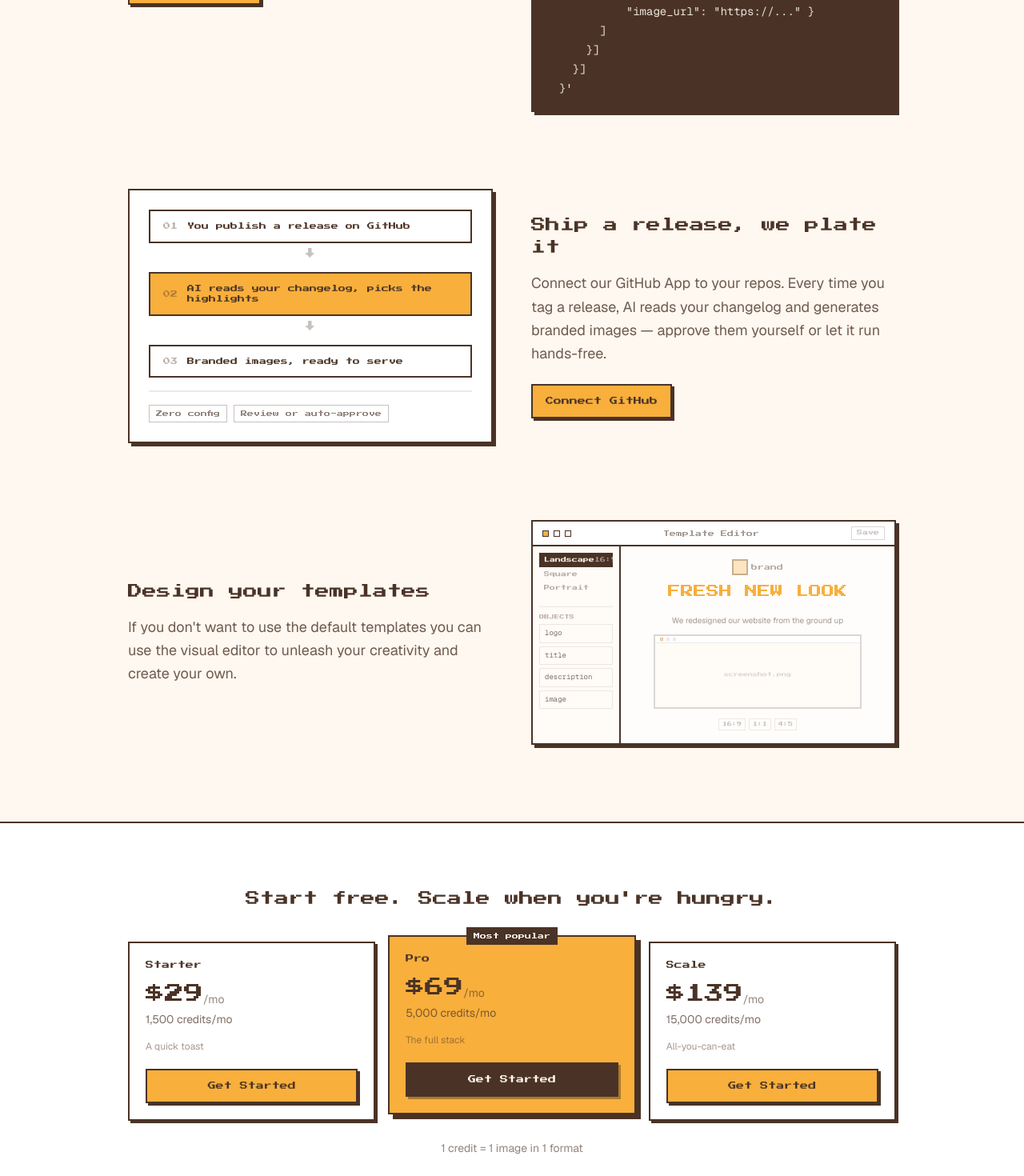
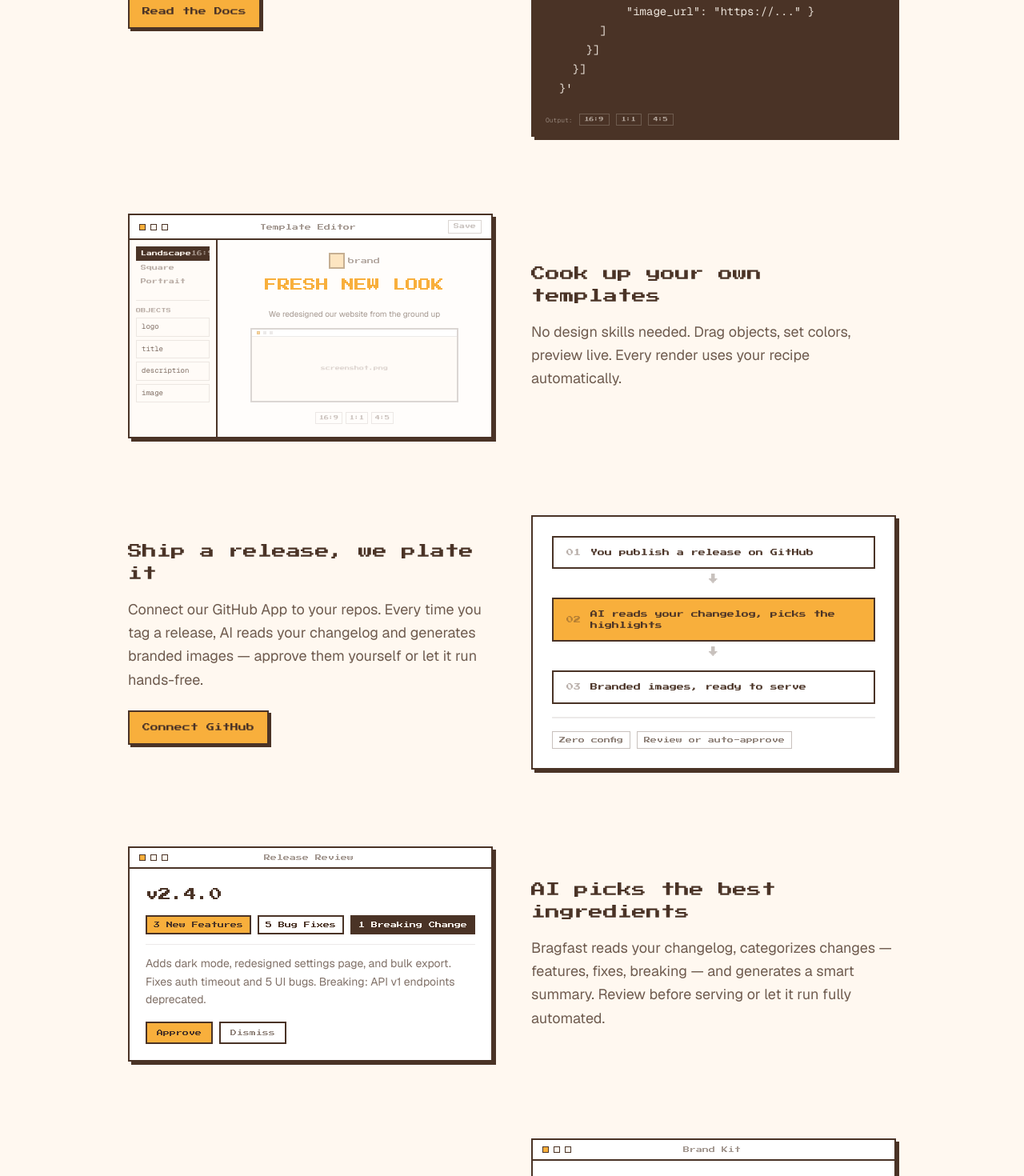
Before and after one commit to rob-vb/bragfast, a Next.js app: page / in a window 1280 px wide. Shown: the part 1100-2570 px from the top of the page at 80% size. Built offline with nearby package versions, Linux system fonts and the light colour scheme.

Commit message:
feat: expand homepage to 5 feature sections with new mockups

```diff
--- a/src/app/page.tsx
+++ b/src/app/page.tsx
@@ -4,6 +4,8 @@ import type { Metadata } from "next";
 import { LandingNav } from "@/components/landing/landing-nav";
 import { HeroAnimation } from "@/components/landing/hero-animation";
 import { EditorMockup } from "@/components/landing/editor-mockup";
+import { AIAnalysisMockup } from "@/components/landing/ai-analysis-mockup";
+import { BrandKitMockup } from "@/components/landing/brand-kit-mockup";
 import { PAID_PLANS, type PlanConfig } from "@/lib/plans";
 
 export const metadata: Metadata = {
@@ -117,7 +119,7 @@ export default function Home() {
                 Developers, POST and receive
               </h2>
               <p className="font-[family-name:var(--font-geist-sans)] text-base md:text-lg text-brand/80 leading-relaxed mb-6">
-                Cooked new features? Use our REST API to generate images. Ready to serve.
+                One API call, three formats. Automate branded release visuals from any CI/CD pipeline — your team sees results without touching a design tool.
               </p>
               <Link
                 href="/docs"
@@ -153,12 +155,54 @@ export default function Home() {
   }'`}
                 </code>
               </pre>
+              <div className="flex items-center gap-2 px-4 pb-3 pt-1">
+                <span className="font-[family-name:var(--font-geist-mono)] text-[8px] text-surface/40">
+                  Output:
+                </span>
+                {["16:9", "1:1", "4:5"].map((fmt) => (
+                  <span
+                    key={fmt}
+                    className="font-[family-name:var(--font-press-start)] text-[6px] text-surface/60 border border-surface/20 px-1.5 py-0.5"
+                  >
+                    {fmt}
+                  </span>
+                ))}
+              </div>
             </div>
           </div>
 
-          {/* Row 2: GitHub Integration — visual left, text right */}
+          {/* Row 2: Template Editor — visual left, text right */}
           <div className="grid md:grid-cols-2 gap-8 md:gap-12 items-center">
             <div className="order-2 md:order-1">
+              <EditorMockup />
+            </div>
+            <div className="order-1 md:order-2">
+              <h2 className="font-[family-name:var(--font-press-start)] text-sm md:text-lg mb-4">
+                Cook up your own templates
+              </h2>
+              <p className="font-[family-name:var(--font-geist-sans)] text-base md:text-lg text-brand/80 leading-relaxed">
+                No design skills needed. Drag objects, set colors, preview live. Every render uses your recipe automatically.
+              </p>
+            </div>
+          </div>
+
+          {/* Row 3: GitHub Integration — text left, visual right */}
+          <div className="grid md:grid-cols-2 gap-8 md:gap-12 items-center">
+            <div>
+              <h2 className="font-[family-name:var(--font-press-start)] text-sm md:text-lg mb-4">
+                Ship a release, we plate it
+              </h2>
+              <p className="font-[family-name:var(--font-geist-sans)] text-base md:text-lg text-brand/80 leading-relaxed mb-6">
+                Connect our GitHub App to your repos. Every time you tag a release, AI reads your changelog and generates branded images — approve them yourself or let it run hands-free.
+              </p>
+              <Link
+                href="/signup"
+                className="inline-block font-[family-name:var(--font-press-start)] text-[10px] px-4 py-3 text-brand border-2 border-brand bg-gold shadow-[3px_3px_0_var(--color-brand)] hover:shadow-[1px_1px_0_var(--color-brand)] hover:translate-x-[2px] hover:translate-y-[2px] transition-all"
+              >
+                Connect GitHub
+              </Link>
+            </div>
+            <div>
               {/* GitHub webhook flow */}
               <div className="border-2 border-brand bg-white p-6 shadow-[4px_4px_0_var(--color-brand)]">
                 <div className="flex flex-col gap-3">
@@ -196,34 +240,34 @@ export default function Home() {
                 </div>
               </div>
             </div>
+          </div>
+
+          {/* Row 4: AI Analysis — visual left, text right */}
+          <div className="grid md:grid-cols-2 gap-8 md:gap-12 items-center">
+            <div className="order-2 md:order-1">
+              <AIAnalysisMockup />
+            </div>
             <div className="order-1 md:order-2">
               <h2 className="font-[family-name:var(--font-press-start)] text-sm md:text-lg mb-4">
-                Ship a release, we plate it
+                AI picks the best ingredients
               </h2>
-              <p className="font-[family-name:var(--font-geist-sans)] text-base md:text-lg text-brand/80 leading-relaxed mb-6">
-                Connect our GitHub App to your repos. Every time you tag a release, AI reads your changelog and generates branded images — approve them yourself or let it run hands-free.
+              <p className="font-[family-name:var(--font-geist-sans)] text-base md:text-lg text-brand/80 leading-relaxed">
+                Bragfast reads your changelog, categorizes changes — features, fixes, breaking — and generates a smart summary. Review before serving or let it run fully automated.
               </p>
-              <Link
-                href="/signup"
-                className="inline-block font-[family-name:var(--font-press-start)] text-[10px] px-4 py-3 text-brand border-2 border-brand bg-gold shadow-[3px_3px_0_var(--color-brand)] hover:shadow-[1px_1px_0_var(--color-brand)] hover:translate-x-[2px] hover:translate-y-[2px] transition-all"
-              >
-                Connect GitHub
-              </Link>
             </div>
           </div>
 
-          {/* Row 3: Template Editor — text left, mockup right */}
+          {/* Row 5: Brand Kits — text left, visual right */}
           <div className="grid md:grid-cols-2 gap-8 md:gap-12 items-center">
             <div>
               <h2 className="font-[family-name:var(--font-press-start)] text-sm md:text-lg mb-4">
-                Design your templates
+                Season everything to taste
               </h2>
               <p className="font-[family-name:var(--font-geist-sans)] text-base md:text-lg text-brand/80 leading-relaxed">
-                If you don't want to use the default templates you can use the visual editor to unleash your creativity and create your own.
-
+                Upload your logo, set your colors and fonts. Every image comes out on-brand, every time. No more off-brand release graphics cobbled together in Figma.
               </p>
             </div>
-            <EditorMockup />
+            <BrandKitMockup />
           </div>
 
         </div>
```
